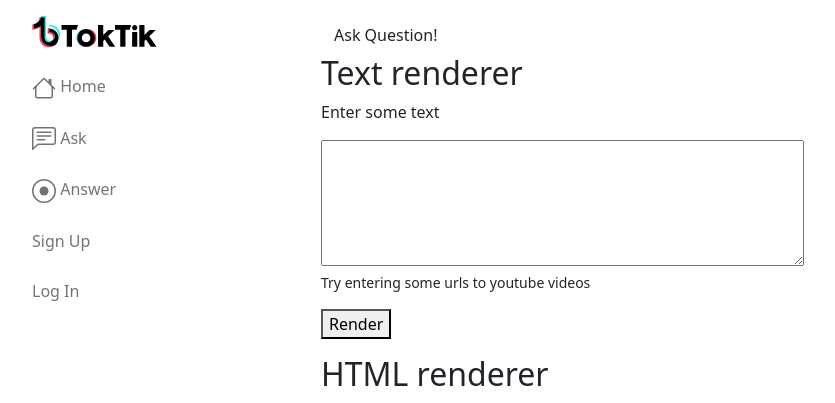
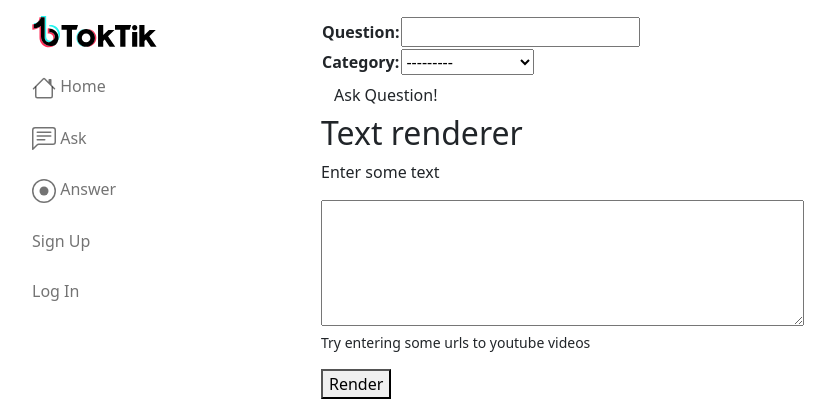
Before and after one commit to restfulry/toktik, a Django app: page / in a window 1280 px wide. Shown: the top 403 px of the page, without its empty margins (46-881 px from the left). Run offline with Django 3.2, Linux system fonts and the light colour scheme.

Commit message:
merging with master

```diff
--- a/main_app/templates/index.html
+++ b/main_app/templates/index.html
@@ -2,12 +2,24 @@
 
   <body>
 
-    <form action="" method="post">
+
+    <form action="{% url 'question_create' %}" method="post">
       {% csrf_token %}
       <table>
-        {{ form.as_table }}
-      </table>
-      <input type="submit" value="Ask Question!" class="btn" />
+        <tbody><tr><th><label for="id_question">Question:</label></th><td><input type="text" name="question" maxlength="500" required="" id="id_question"></td></tr>
+    <tr><th><label for="id_category">Category:</label></th><td><select name="category" required="" id="id_category">
+      <option value="" selected="">---------</option>
+      <option value="SCI">SCIENCE</option>
+
+      <option value="MAT">MATHEMATICS</option>
+
+      <option value="GAR">GARDEN</option>
+
+      <option value="OTH">OTHER</option>
+
+    </select></td></tr>
+      </tbody></table>
+      <input type="submit" value="Ask Question!" class="btn">
     </form>
 
 
--- a/main_app/urls.py
+++ b/main_app/urls.py
@@ -3,9 +3,6 @@ from . import views
 
 urlpatterns = [
     path('', views.home, name='home'),
-    path('', views.QuestionCreate.as_view(), name='question_create'),
-
-
     path('accounts/signup/', views.signup, name='signup'),
     path('profile/<int:member_id>/', views.profile_detail, name='profile_detail'),
     path('profile/<int:pk>/update/',
--- a/main_app/views.py
+++ b/main_app/views.py
@@ -76,6 +76,7 @@ def add_answer(request, question_id):
         new_answer.save()
     return redirect('question_detail', question_id=question_id)
 
+
 class ProfileUpdate(UpdateView):
     model = Member
     fields = ['email', 'first_name', 'last_name']
```
